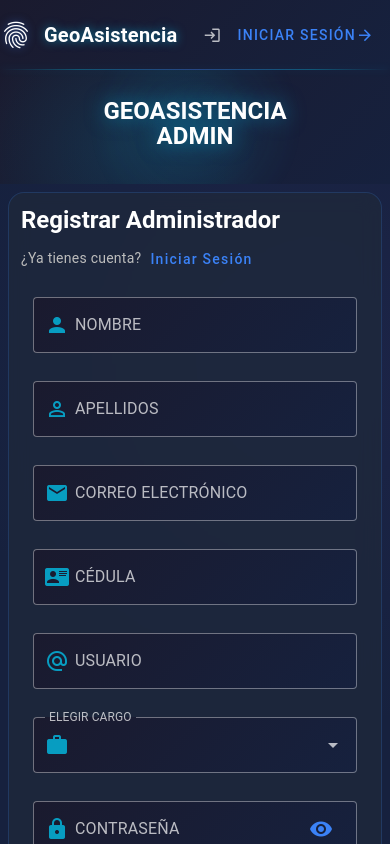
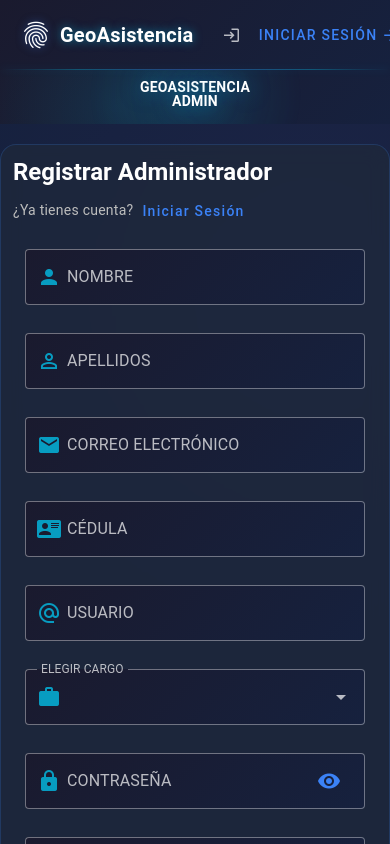
Before and after one commit to AndyM2023/geoasistencia, a Vue app in the folder admin-frontend/: page /register in a window 390 px wide. Shown: the top 844 px of the page. Built offline with nearby package versions, Linux system fonts and the light colour scheme.

Commit message:
cambios4

```diff
--- a/admin-frontend/src/components/AppBar.vue
+++ b/admin-frontend/src/components/AppBar.vue
@@ -22,7 +22,7 @@
         <v-icon
           size="32"
           color="blue-400"
-          class="mr-3"
+          class="logo-icon"
         >
           mdi-fingerprint
         </v-icon>
--- a/admin-frontend/src/styles/global.css
+++ b/admin-frontend/src/styles/global.css
@@ -200,3 +200,38 @@ body.recognition-page {
   );
   box-shadow: 0 0 8px rgba(0, 212, 255, 0.2);
 }
+
+/* ===== ESTILOS DEL LOGO Y ICONO ===== */
+/* Espaciado del contenedor del logo */
+.app-bar-with-border .d-flex.align-center {
+  padding-left: 2px;
+}
+
+/* Espaciado específico del icono de huella */
+.app-bar-with-border .d-flex.align-center .v-icon {
+  margin-left: 8px;
+  margin-right: 12px;
+}
+
+/* Responsive para el logo */
+@media (max-width: 600px) {
+  .app-bar-with-border .d-flex.align-center {
+    padding-left: 12px;
+  }
+
+  .app-bar-with-border .d-flex.align-center .v-icon {
+    margin-left: 6px;
+    margin-right: 10px;
+  }
+}
+
+@media (max-width: 480px) {
+  .app-bar-with-border .d-flex.align-center {
+    padding-left: 8px;
+  }
+
+  .app-bar-with-border .d-flex.align-center .v-icon {
+    margin-left: 4px;
+    margin-right: 8px;
+  }
+}
--- a/admin-frontend/src/views/Register.vue
+++ b/admin-frontend/src/views/Register.vue
@@ -497,6 +497,11 @@ export default {
   background: linear-gradient(135deg, #1a1a2e 0%, #16213e 100%);
   position: relative;
   overflow: hidden;
+  display: flex;
+  align-items: center;
+  justify-content: center;
+  padding: 3rem;
+  min-height: 100%;
 }
 
 .left-panel::before {
@@ -515,6 +520,11 @@ export default {
   z-index: 2;
   text-shadow: 0 0 20px rgba(0, 212, 255, 0.5);
   letter-spacing: 2px;
+  text-align: center;
+  word-wrap: break-word;
+  overflow-wrap: break-word;
+  hyphens: auto;
+  max-width: 100%;
 }
 
 .logo-glow {
@@ -563,7 +573,7 @@ export default {
     border-radius: 16px;
     max-width: 600px;
     width: 100%;
-    margin: 4px 0;
+    margin: 20px 0 4px 0;
   }
 
 /* Personalización de Vuetify para modo oscuro */
@@ -686,6 +696,17 @@ export default {
 }
 
 /* Responsive */
+@media (max-width: 1200px) {
+  .logo-text {
+    font-size: 2rem !important;
+    letter-spacing: 1px !important;
+  }
+
+  .left-panel {
+    padding: 2rem !important;
+  }
+}
+
 @media (max-width: 960px) {
   .register-container {
     height: auto;
@@ -695,6 +716,9 @@ export default {
   .left-panel {
     min-height: 120px;
     height: auto;
+    padding: 1.5rem !important;
+    flex-direction: column;
+    text-align: center;
   }
 
   .right-panel {
@@ -706,16 +730,63 @@ export default {
 
   .logo-text {
     font-size: 1.5rem !important;
+    letter-spacing: 1px !important;
+    line-height: 1.2 !important;
   }
 
   .register-card {
-    margin: 8px;
+    margin: 30px 0 4px 0;
   }
 
   .register-card :deep(.v-card-text) {
     padding: 12px !important;
   }
 }
+
+@media (max-width: 768px) {
+  .logo-text {
+    font-size: 1.25rem !important;
+    letter-spacing: 0.5px !important;
+    line-height: 1.1 !important;
+  }
+
+  .left-panel {
+    padding: 1rem !important;
+    min-height: 100px;
+  }
+}
+
+@media (max-width: 600px) {
+  .logo-text {
+    font-size: 1rem !important;
+    letter-spacing: 0.5px !important;
+    line-height: 1 !important;
+  }
+
+  .left-panel {
+    padding: 0.75rem !important;
+    min-height: 80px;
+  }
+
+  .register-card {
+    margin: 20px 0 4px 0;
+  }
+}
+
+@media (max-width: 480px) {
+  .logo-text {
+    font-size: 0.875rem !important;
+    letter-spacing: 0.25px !important;
+    line-height: 1 !important;
+  }
+
+  .left-panel {
+    padding: 0.5rem !important;
+    min-height: 60px;
+  }
+}
+
+
 
 /* Asegurar que el AppBar sea visible */
 :deep(.v-app-bar) {
```
